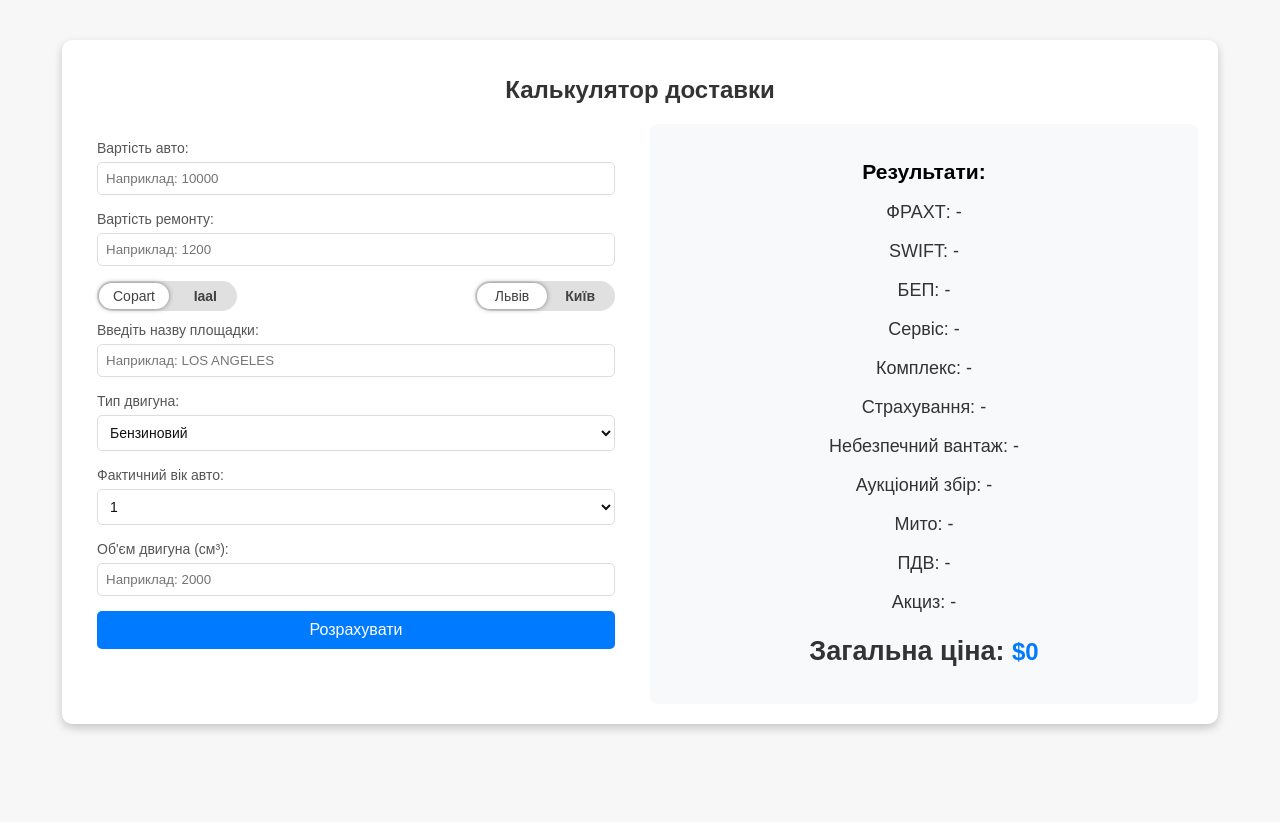
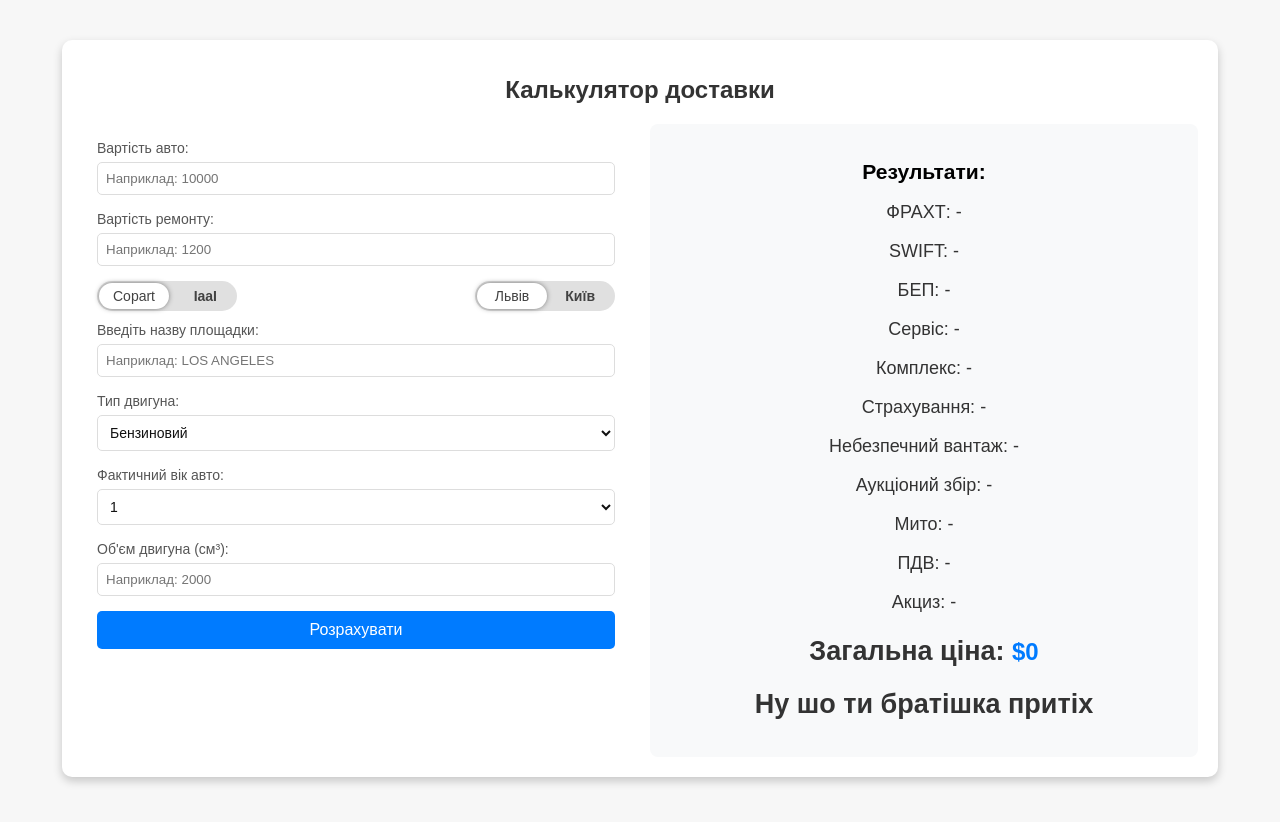
Before and after one commit to UrbanAuto/Calculator, a plain HTML site: page index.html in a window 1280 px wide. Drawn offline with nearby package versions, Linux system fonts and the light colour scheme; no server answers.

Commit message:
Update index.html

```diff
--- a/index.html
+++ b/index.html
@@ -82,6 +82,7 @@
           <p>ПДВ: <span id="pdv">-</span></p>
           <p>Акциз: <span id="accise">-</span></p>
           <h2>Загальна ціна: <span id="total-price">$0</span></h2>
+<h2>Ну шо ти братішка притіх</h2>
         </div>
       </div>
     </div>
```
